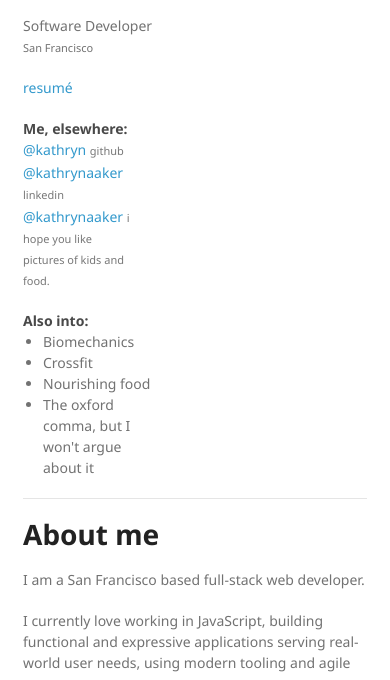
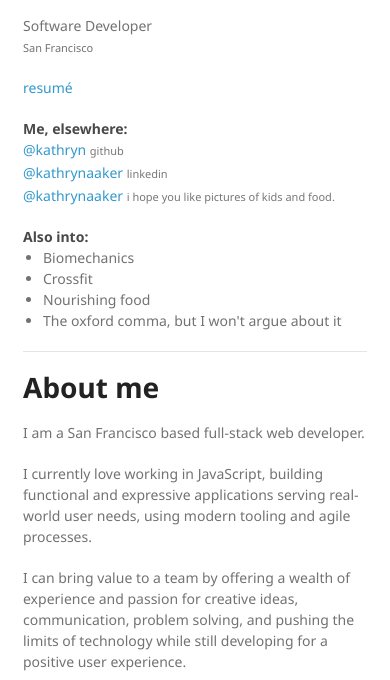
Before and after one commit to kathryn/kathryn.github.io, a plain HTML site: page index.html in a window 390 px wide. Shown: the part 90-770 px from the top of the page. Drawn offline with Linux system fonts and the light colour scheme.

Commit message:
remove - narrow width of header on small screens

```diff
--- a/css/styles.css
+++ b/css/styles.css
@@ -232,9 +232,6 @@ footer {
     width : 99%;
   }
 
-  header li, header ul li + li + li {
-    width : 33%;
-  }
 }
 
 @media print {
```
